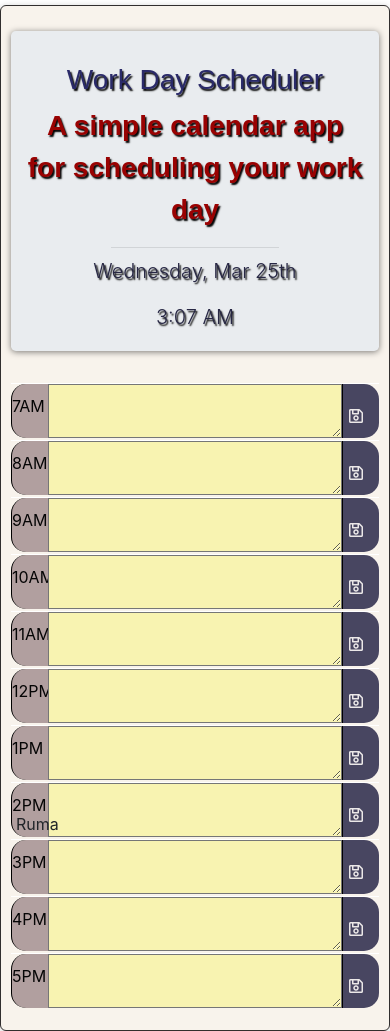
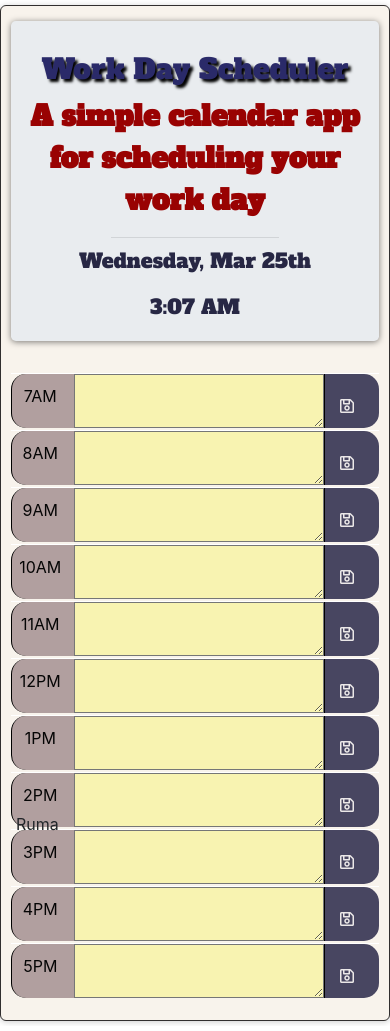
Before and after one commit to RumaRDas/work_day_scheduler, a plain HTML site: page index.html in a window 390 px wide. Shown: the top 1031 px of the page. Drawn offline with nearby package versions, Linux system fonts and the light colour scheme.

Commit message:
adding css style file

```diff
--- a/assets/style.css
+++ b/assets/style.css
@@ -10,36 +10,37 @@
   border-radius: 6px;
   box-shadow: 0px 1px 6px rgba(0,0,0,0.2);
   box-sizing: border-box;
-  padding: 20px 10px 20px 10px;
+  padding: 10px 10px 20px 10px;
   overflow: hidden;
   border: 1px solid rgb(49, 46, 46);
   background-color:   rgb(248, 243, 236);
 }
 .jumbotron {
-margin-top: 5px;
+  margin-top: 5px;
   margin-bottom: 0px;
   background-color: rgb(42, 42, 105);
-  color: white;
-  text-shadow: black 0.1em 0.1em 0.1em;
   box-shadow: 0px 1px 6px rgba(0,0,0,0.5);
   max-height: 320px;
 }
 .headtext {
   color: rgb(153, 2, 2);
   font-size: 28px;
-  font-family: 'Shift', sans-serif;
+  font-family: 'Alfa Slab One';
   font-weight: bold;
+  margin-top: 0px;
 }
 .jumbotron h1 {
   color: rgb(42, 42, 105);
-  font-size: 48px;
-  font-family: 'Shift', sans-serif;
+  font-size: 38px;
+  font-family: 'Alfa Slab One';
+  text-shadow: black 0.1em 0.1em 0.1em;
 
 }
 .daytext
 {
 color :rgb(39, 39, 68);
 font-weight: bold;
+font-family: 'Alfa Slab One';
 }
 .container{
 padding-top: 0px;
@@ -49,7 +50,8 @@ margin-left: 10px;
 }
 .eventarea{
   white-space: pre-wrap;
-  width: 80%;
+  width: 84%;
+  padding-left: 10px;
 }
 
 .time-block{
@@ -74,7 +76,7 @@ margin-left: 10px;
   border-left: 1px solid black;
   border-top-left-radius: 15px;
   border-bottom-left-radius: 15px;
-  width: 10%;
+  width:8%;
 }
 
 .past {
@@ -105,7 +107,7 @@ margin-left: 10px;
   color: rgb(235, 232, 232);
   padding-right:10px;
   text-align: center;
-  width: 10%;
+  width: 8%;
 
 
 }
@@ -121,7 +123,14 @@ margin-left: 10px;
     #wrapper{
       width: 100%;
     }
-
+    .saveBtn {
+      width: 15%;
+}
+.eventarea{
+  width: 68%;
+}
+.hour {      width: 17%;
+}
 }
 @media only screen and (man-device-width : 768px) {
   .jumbotron h1 {
--- a/index.html
+++ b/index.html
@@ -12,7 +12,8 @@
    <!--Font Awsom link-->
    <link rel="stylesheet" href="https://use.fontawesome.com/releases/v5.8.1/css/all.css"
    integrity="sha384-50oBUHEmvpQ+1lW4y57PTFmhCaXp0ML5d60M1M7uH2+nqUivzIebhndOJK28anvf" crossorigin="anonymous" />
-
+  <!--Google fonts -->
+  <link href='https://fonts.googleapis.com/css?family=Alfa Slab One' rel='stylesheet'>
    <title>Work Day Scheduler!</title>
   </head>
   <body class="bg">
```
